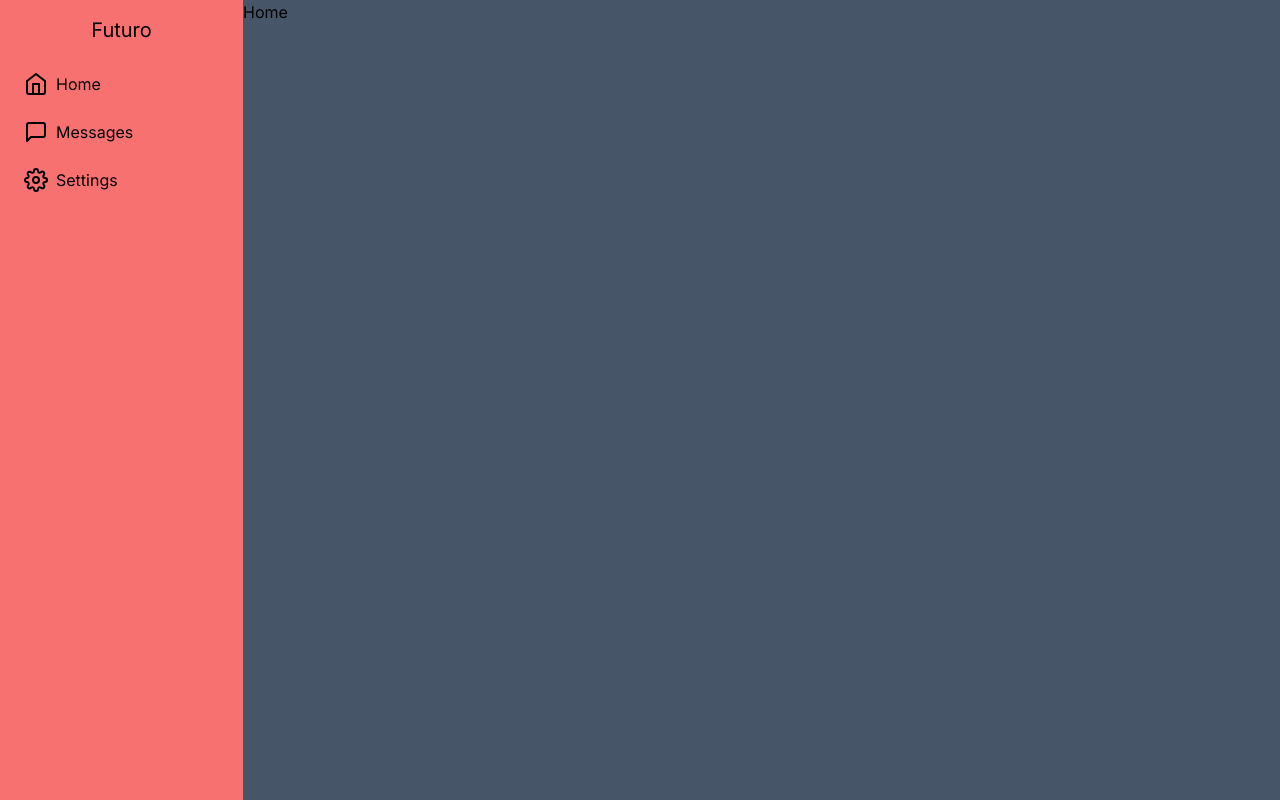
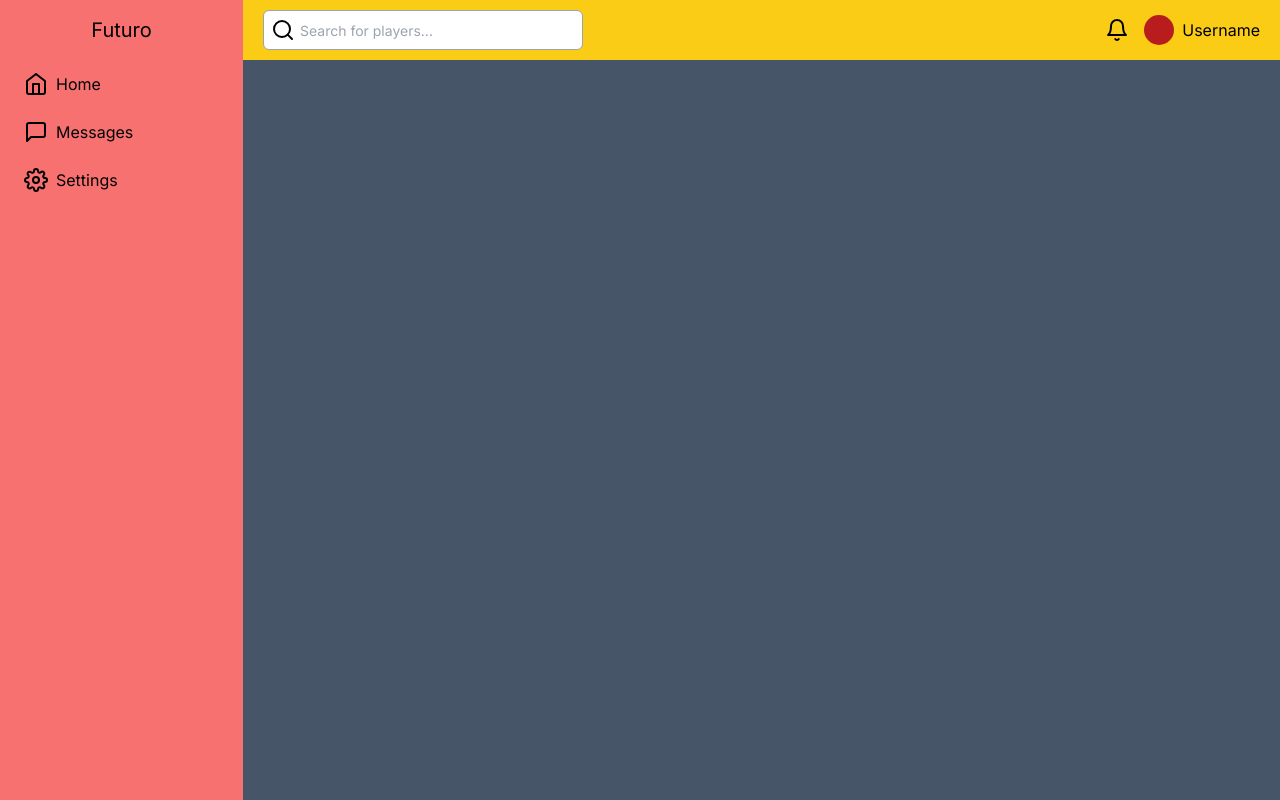
Before and after one commit to reymooy27/futsal-saas, a Next.js app: page / in a window 1280 px wide. Built offline with nearby package versions, Linux system fonts and the light colour scheme.

Commit message:
add navbar

```diff
--- a/pages/index.tsx
+++ b/pages/index.tsx
@@ -1,5 +1,6 @@
 import Head from 'next/head'
-import SideBar from '../components/SideBar'
+import Navbar from '@/components/Navbar'
+import SideBar from '@/components/SideBar'
 
 export default function Home() {
   return (
@@ -10,9 +11,11 @@ export default function Home() {
         <link rel="icon" href="/favicon.ico" />
       </Head>
 
-      <main className='w-full h-full flex flex-column'>
+      <main className='w-full h-full flex'>
         <SideBar/>
-        <div className='w-full'>Home</div>
+        <div className='w-full'>
+          <Navbar/>
+        </div>
       </main>
     </div>
   )
```
